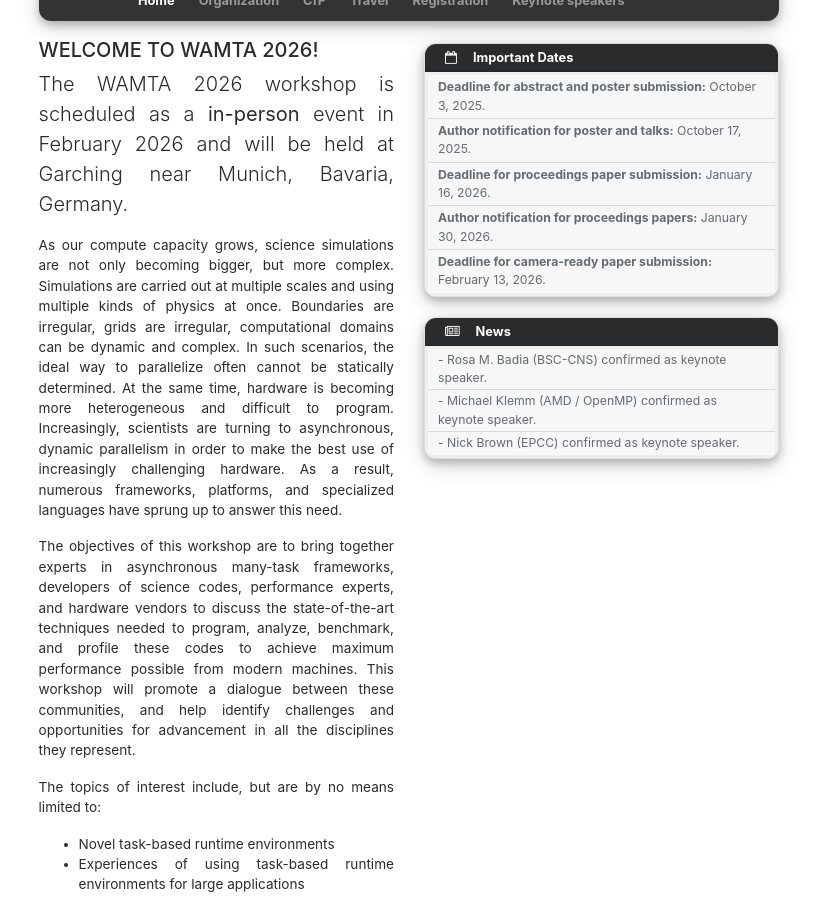
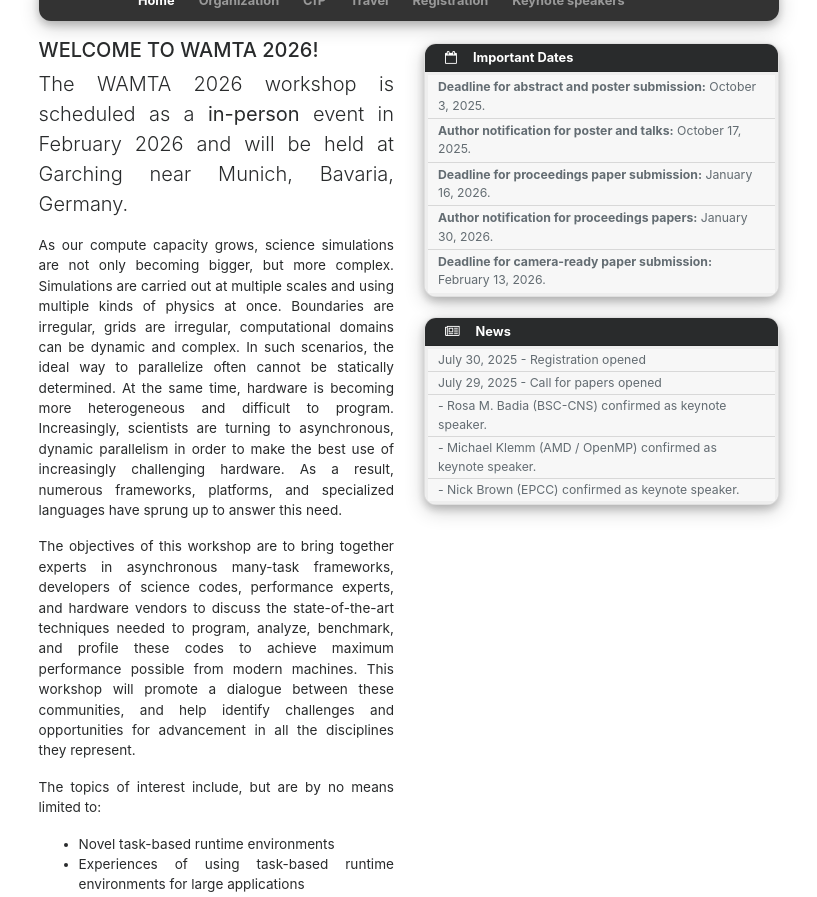
Before and after one commit to wamta26/WAMTA26.github.io, a Jekyll site: the page built from index.md, in a window 1280 px wide, cut to the strip 299-1196 px from the top of the page. Shown: the whole strip, without its empty margins (231-1048 px from the left). Built offline with Jekyll 4.4.1, drawn with Linux system fonts in a browser that asks for light colours; nearby versions of some CDN libraries.

Commit message:
add news

```diff
--- a/_data/conference.yml
+++ b/_data/conference.yml
@@ -5,7 +5,6 @@ description: > # this means to ignore newlines until "baseurl:"
   The workshop on Asynchronous Many-Task Systems and Applications brings together AMT developers and application developers.
 location: Garching near Munich, Germany
 date: February 16th to 18th, 2026
-# logo_path: ./assets/images/logo2017.jpg
 logo_path: ./assets/images/logo.png
 slideshow:
   - id: 0
@@ -64,6 +63,10 @@ deadlines:
     text: Deadline for camera-ready paper submission
     pass_due: False
 news:
+  - date: 2025-07-30
+    text: Registration opened
+  - date: 2025-07-29
+    text: Call for papers opened
   - date:
     text: Rosa M. Badia (BSC-CNS) confirmed as keynote speaker.
   - date:
```
